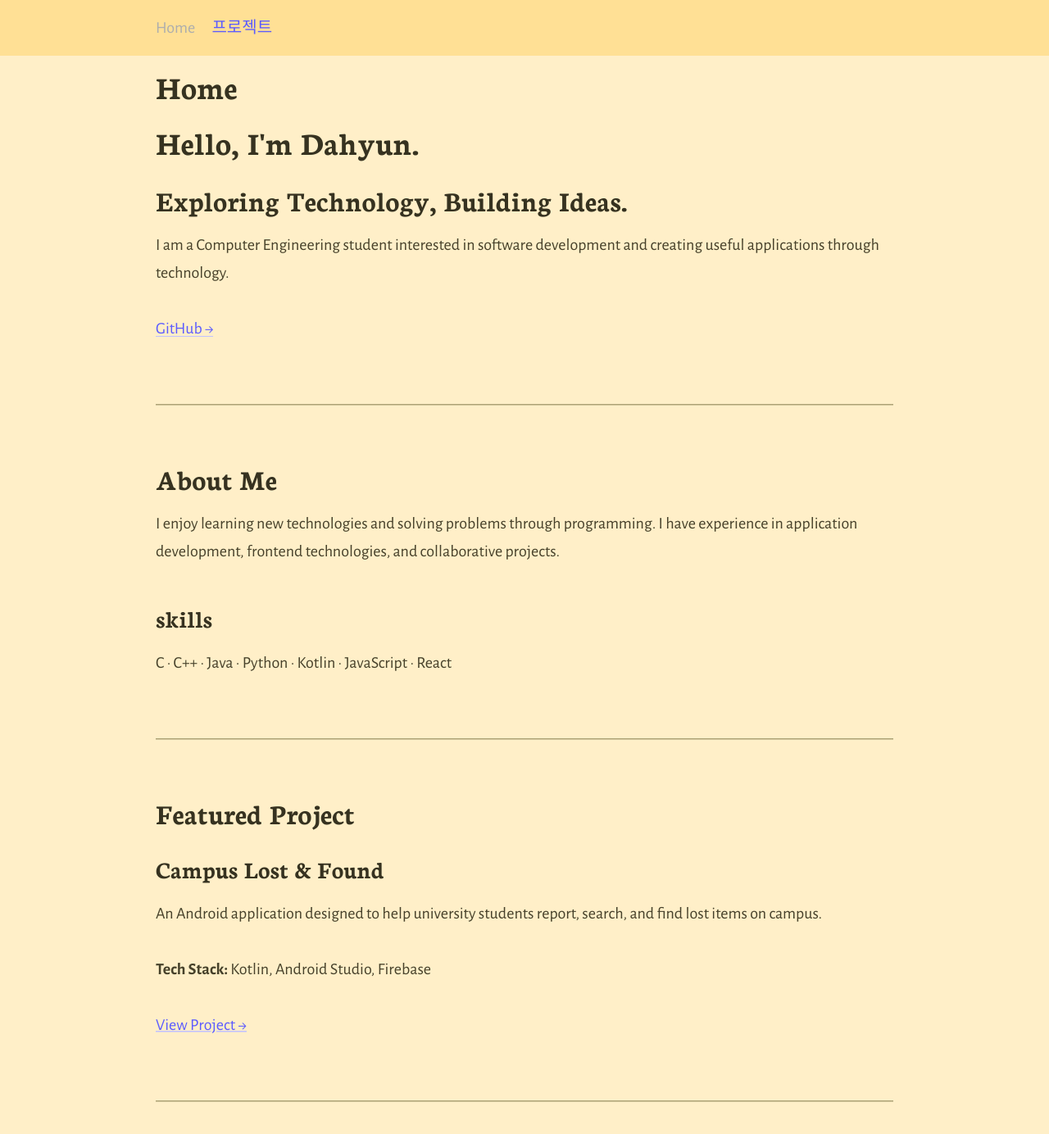
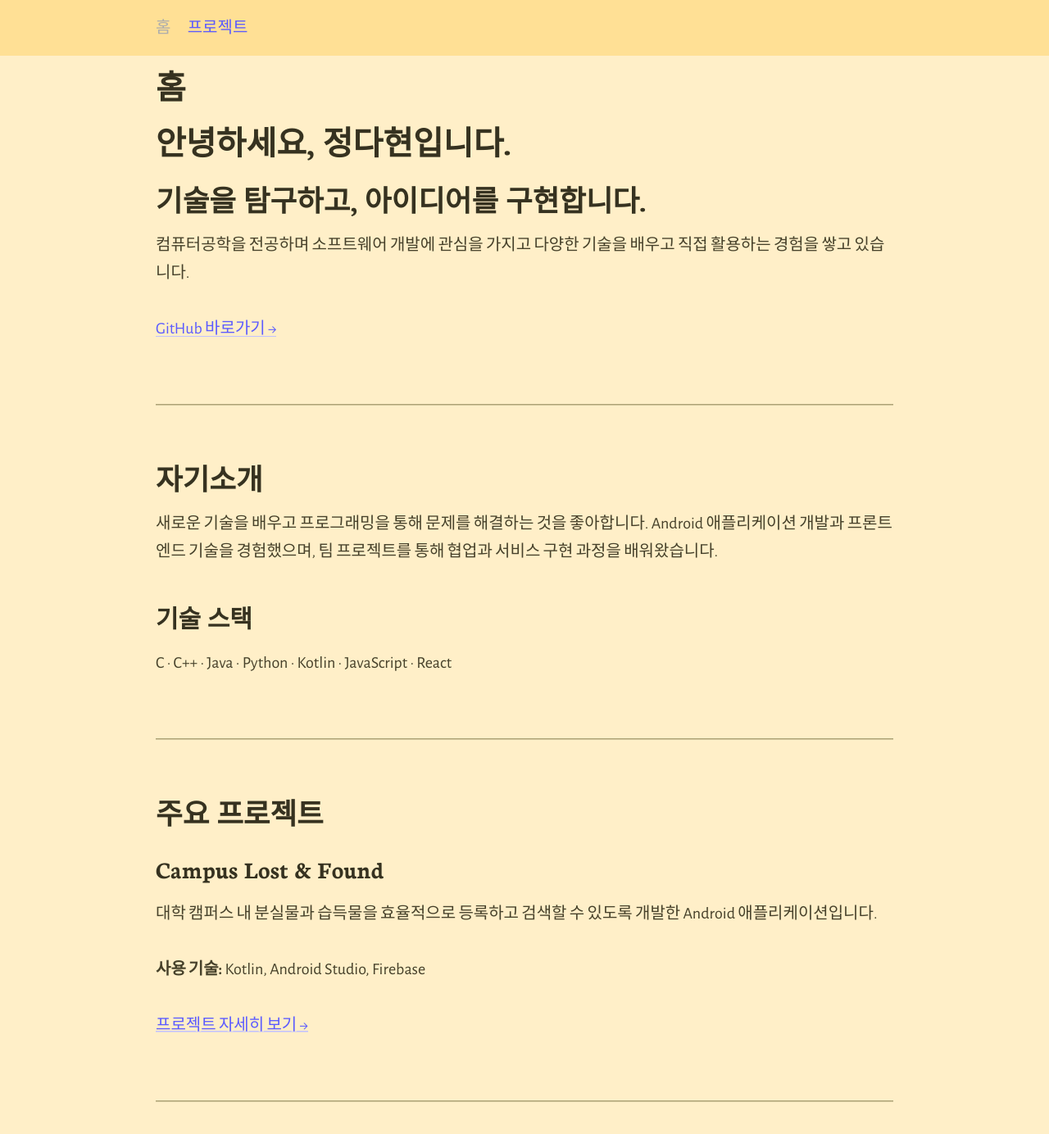
Before and after one commit to dadah118/dadah118.github.io, a Jekyll site: the page built from index.html, in a window 1280 px wide and 1400 px high. Shown: the top 1384 px of the window at 82% size. Built offline with Jekyll 4.4.1, drawn with Linux system fonts in a browser that asks for light colours; the list of posts is cut into pages by our own code.

Commit message:
Update portfolio

```diff
--- a/index.html
+++ b/index.html
@@ -1,58 +1,61 @@
 ---
 layout: page
-title: Home
+title: 홈
 ---
 
 <section class="intro">
-  <h1>Hello, I'm Dahyun.</h1>
-  <h2>Exploring Technology, Building Ideas.</h2>
+  <h1>안녕하세요, 정다현입니다.</h1>
+  <h2>기술을 탐구하고, 아이디어를 구현합니다.</h2>
 
   <p>
-    I am a Computer Engineering student interested
-    in software development and creating useful
-    applications through technology.
+    컴퓨터공학을 전공하며 소프트웨어 개발에 관심을 가지고
+    다양한 기술을 배우고 직접 활용하는 경험을 쌓고 있습니다.
   </p>
 
   <p>
-    <a href="https://github.com/dadah118">GitHub →</a>
+    <a href="https://github.com/dadah118">GitHub 바로가기 →</a>
   </p>
 </section>
 
 <hr>
 
-<h2>About Me</h2>
+<h2>자기소개</h2>
 
 <p>
-  I enjoy learning new technologies and solving
-  problems through programming. I have experience
-  in application development, frontend technologies,
-  and collaborative projects.
+  새로운 기술을 배우고 프로그래밍을 통해 문제를 해결하는 것을 좋아합니다.
+  Android 애플리케이션 개발과 프론트엔드 기술을 경험했으며,
+  팀 프로젝트를 통해 협업과 서비스 구현 과정을 배워왔습니다.
 </p>
-<h3>skills</h3>
+
+<h3>기술 스택</h3>
+
 <p>
   C · C++ · Java · Python · Kotlin · JavaScript · React
 </p>
+
 <hr>
 
-<h2>Featured Project</h2>
+<h2>주요 프로젝트</h2>
 
 <h3>Campus Lost &amp; Found</h3>
 
 <p>
-  An Android application designed to help university
-  students report, search, and find lost items on campus.
+  대학 캠퍼스 내 분실물과 습득물을 효율적으로 등록하고
+  검색할 수 있도록 개발한 Android 애플리케이션입니다.
 </p>
 
 <p>
-  <strong>Tech Stack:</strong>
+  <strong>사용 기술:</strong>
   Kotlin, Android Studio, Firebase
 </p>
 
-<p><a href="/projects/">View Project →</a></p>
+<p>
+  <a href="/projects/">프로젝트 자세히 보기 →</a>
+</p>
 
 <hr>
 
-<h2>Contact</h2>
+<h2>연락처</h2>
 
 <p>
   <a href="https://github.com/dadah118">GitHub</a>
```
